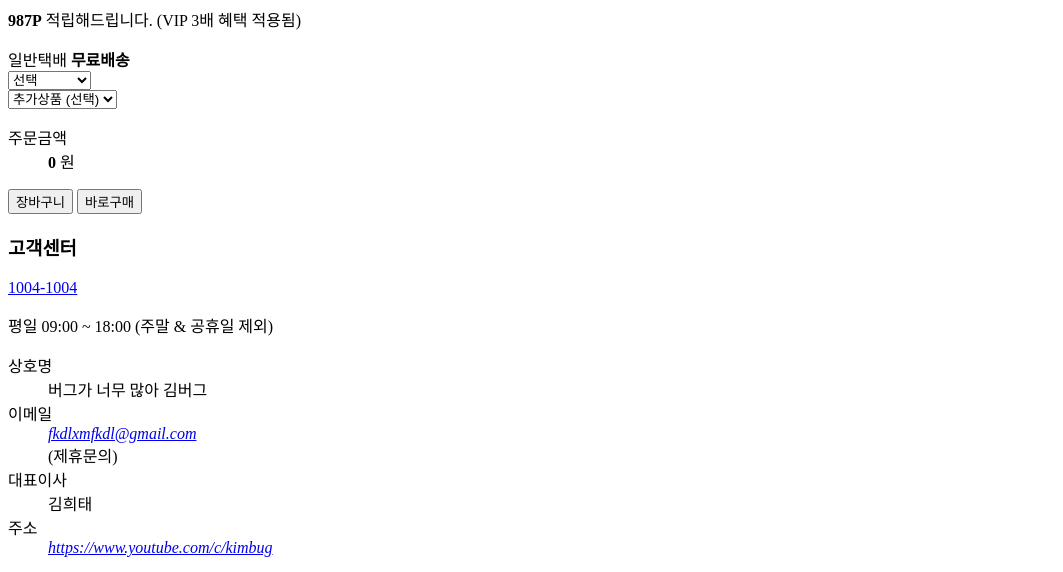
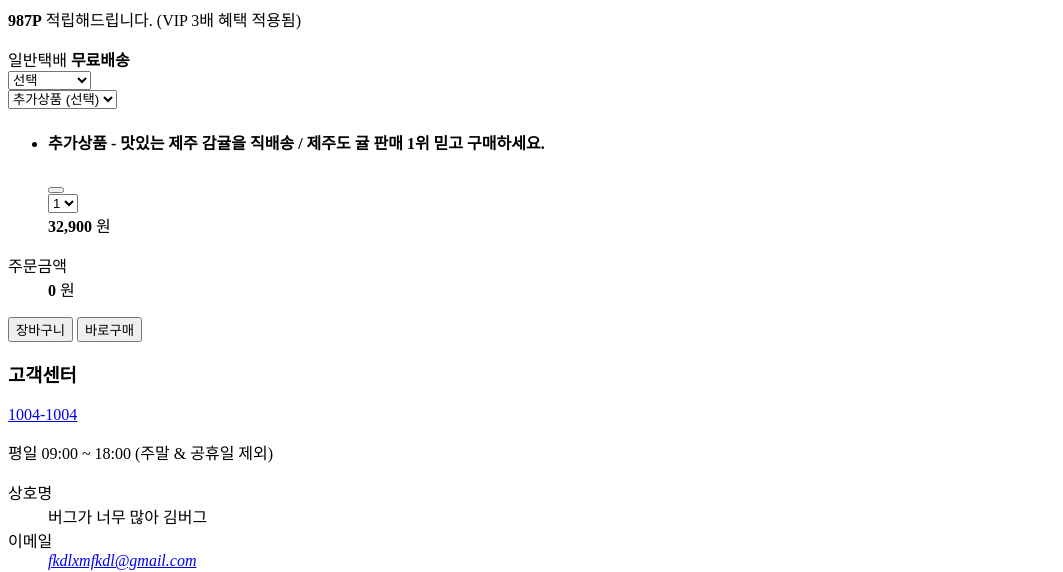
Before and after one commit to hxxtae/tomorrow-house, a website: page index.html in a window 1280 px wide. Shown: the part 7220-7792 px from the top of the page, without its empty margins (0-1063 px from the left). Drawn offline with nearby package versions, Linux system fonts and the light colour scheme.

Commit message:
:wrench: Mark up checkout-related elements

```diff
--- a/index.html
+++ b/index.html
@@ -394,6 +394,43 @@
                 </div>
               </div>
 
+              <div class="order-checkouts">
+                <ul class="checkout-list">
+                  <li class="checkout-item">
+                    <div class="checkout-card">
+                      <header class="checkout-header">
+                        <h4 class="checkout-title">
+                          추가상품 - 맛있는 제주 감귤을 직배송 / 제주도 귤 판매 1위 믿고 구매하세요.
+                        </h4>
+                        <button class="delete-button" type="button" aria-label="해당 상품을 삭제하기">
+                          <i class="ic-close" aria-hidden></i>
+                        </button>
+                      </header>
+
+                      <footer class="checkout-footer">
+                        <div class="checkout-select">
+                          <select id="checkout-item-1">
+                            <option value="1">1</option>
+                            <option value="2">2</option>
+                            <option value="3">3</option>
+                            <option value="4">4</option>
+                            <option value="5">5</option>
+                          </select>
+                          <i class='ic-caret' aria-hidden></i>
+                        </div>
+
+                        <output class="checkout-output" for="checkout-item-1">
+                          <div class='price-16'>
+                            <strong class='amount'>32,900</strong>
+                            <span class='currency'>원</span>
+                          </div>
+                        </output>
+                      </footer>
+                    </div>
+                  </li>
+                </ul>
+              </div>
+
               <dl class="order-summary">
                 <dt>주문금액</dt>
                 <dd>
@@ -410,7 +447,6 @@
                 <button class="btn-outline btn-55" type="button">장바구니</button>
                 <button class="btn-primary btn-55" type="submit">바로구매</button>
               </div>
-
             </form>
           </div>
         </div>
```
